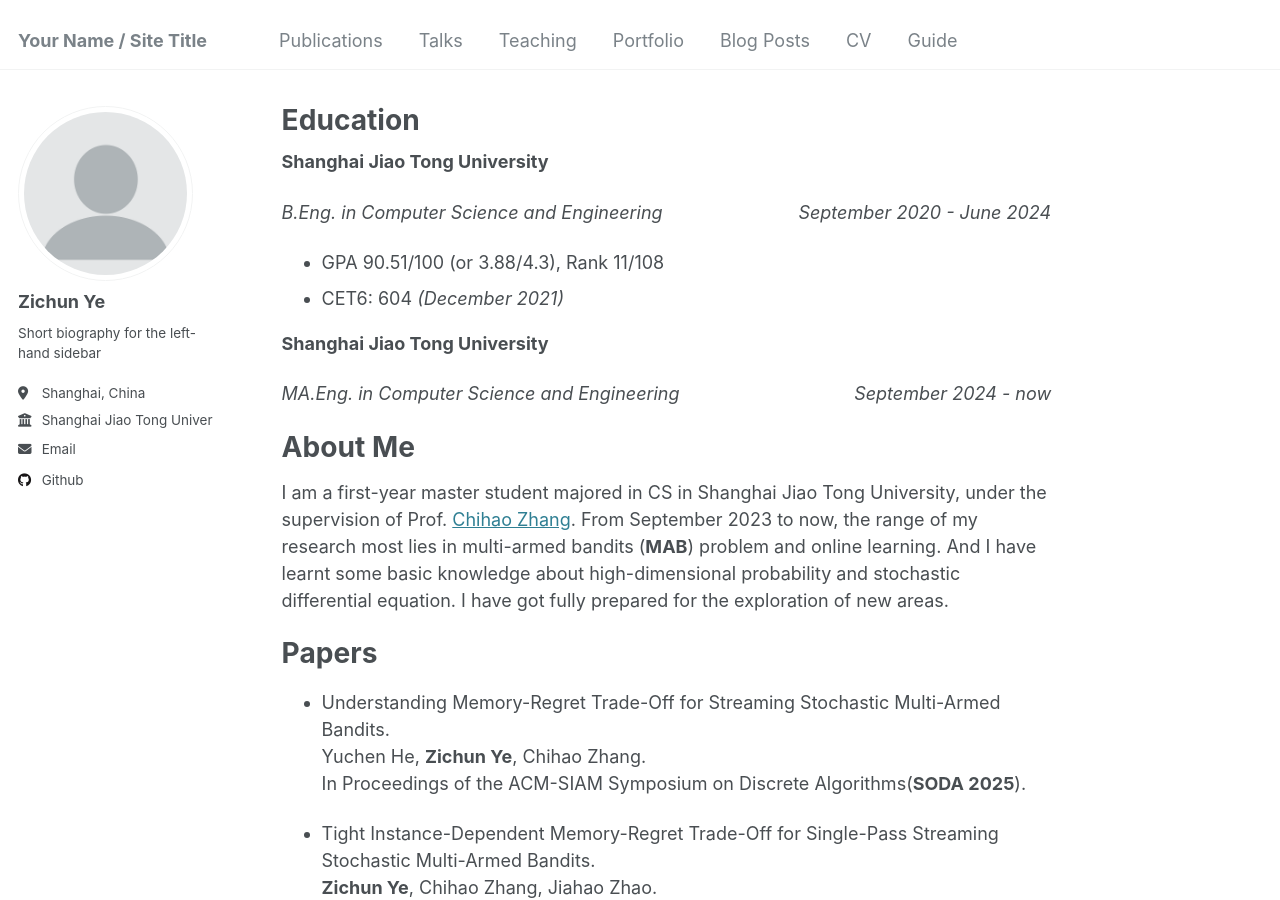
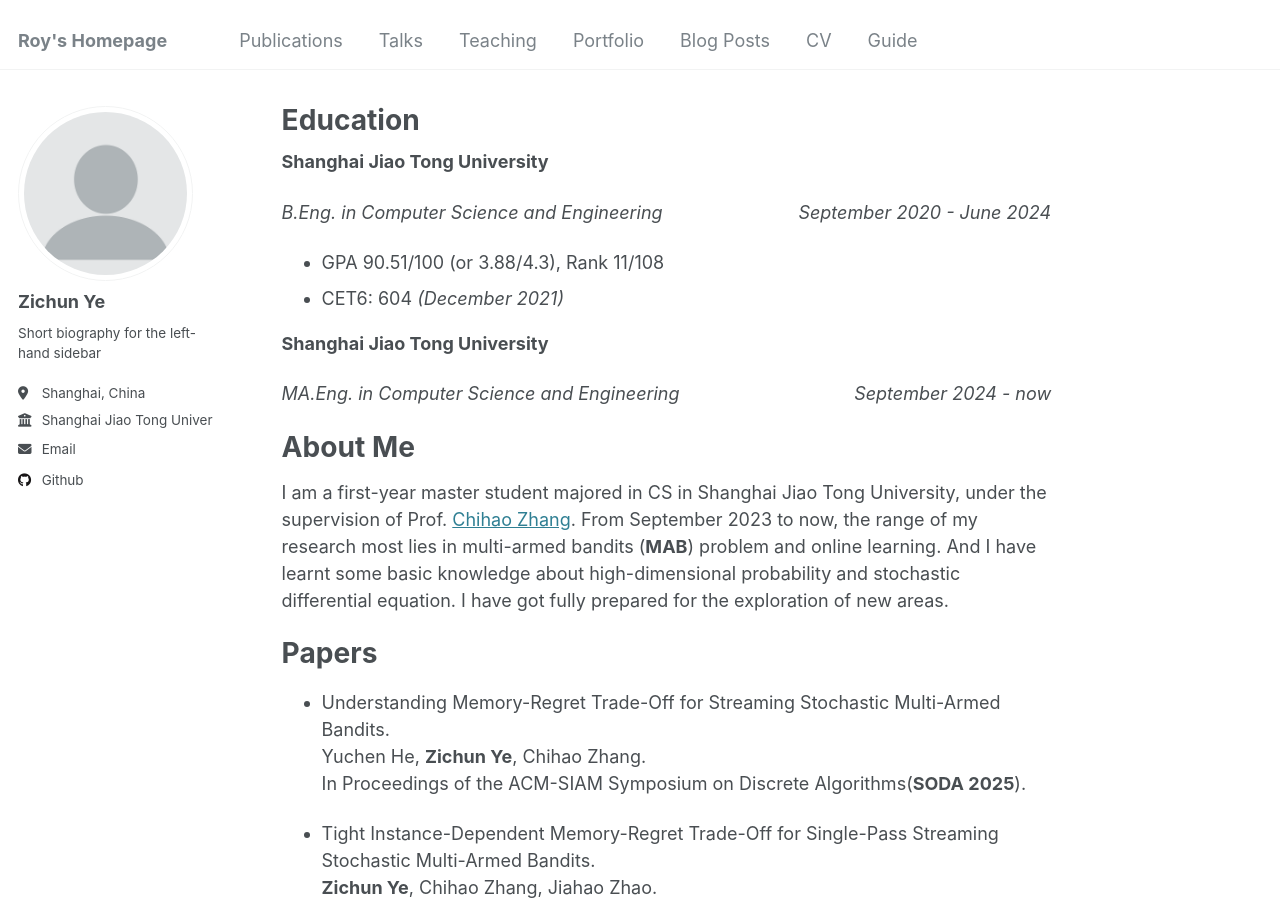
Before and after one commit to AlchemistYe/alchemistye.github.io, a Jekyll site: the page built from _pages/about.md, in a window 1280 px wide and 900 px high. Built offline with Jekyll 4.4.1, drawn with Linux system fonts in a browser that asks for light colours.

Commit message:
Update _config.yml

```diff
--- a/_config.yml
+++ b/_config.yml
@@ -8,7 +8,7 @@
 
 # Basic Site Settings
 locale                   : "en-US"
-title                    : "Your Name / Site Title"
+title                    : "Roy's Homepage"
 title_separator          : "-"
 name                     : &name "Your Name"
 description              : &description "personal description"
```
